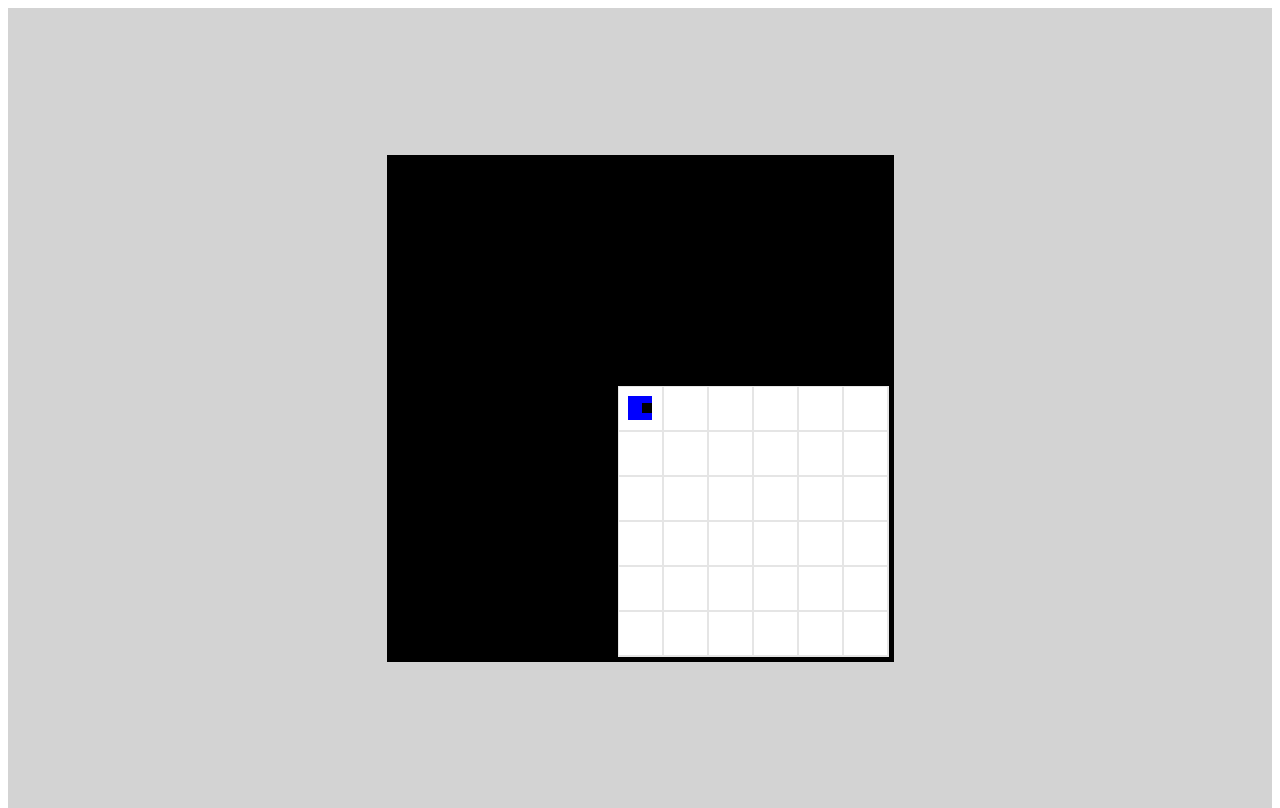
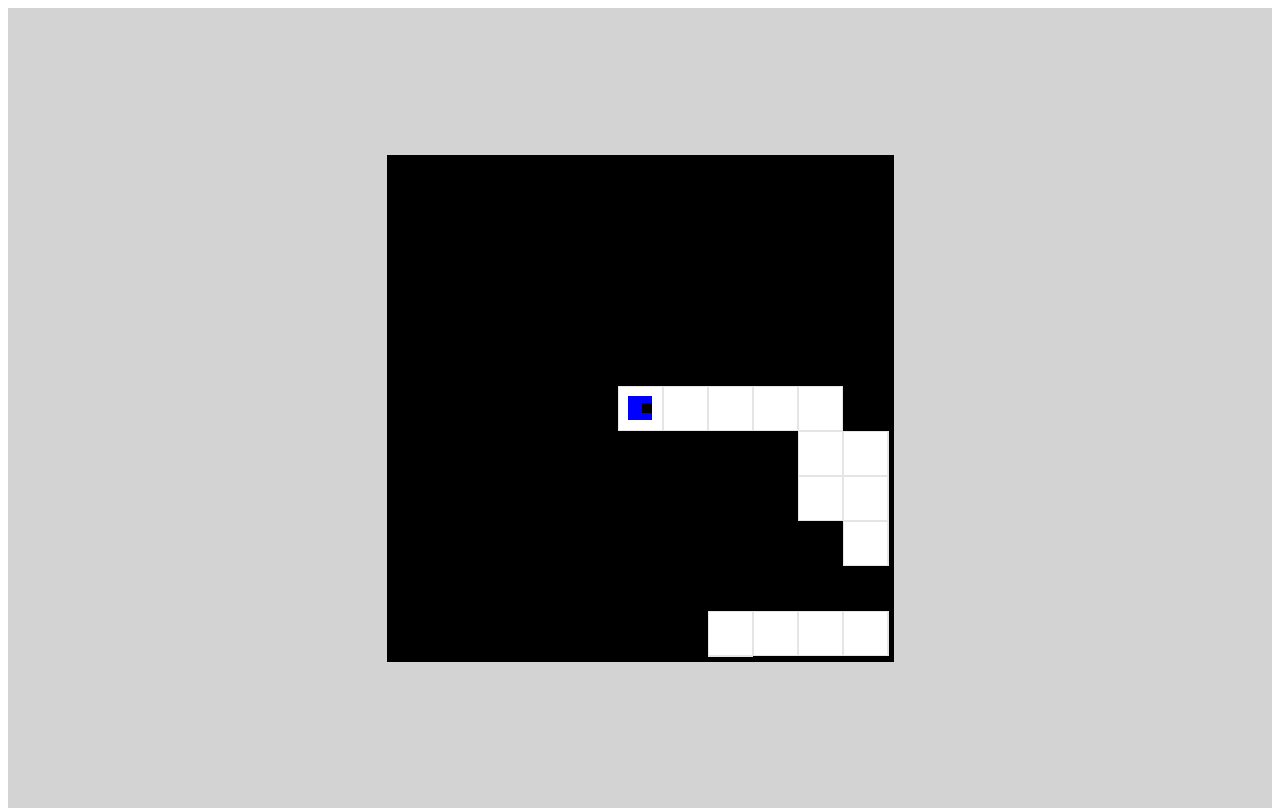
Before and after one commit to TimAstier/react-roguelike, a React (Create React App) app: page / in a window 1280 px wide. Built offline with nearby package versions, Linux system fonts and the light colour scheme.

Commit message:
feat: Cell background and basic map data

```diff
--- a/src/components/Cell.tsx
+++ b/src/components/Cell.tsx
@@ -2,9 +2,13 @@ import React from 'react';
 import styled from 'styled-components';
 
 import { CELL_WIDTH_IN_PIXELS } from '../constants/config';
-import { CellContent } from '../typings/cellContent';
+import { CellContent, CellTile } from '../typings/cell';
 import { MoveDirection } from '../typings/moveDirection';
 import Player from './Player';
+
+interface StylingProps {
+  backgroundColor: string;
+}
 
 const Wrapper = styled.div`
   border: solid 1px rgba(0, 0, 0, 0.1);
@@ -14,14 +18,16 @@ const Wrapper = styled.div`
   display: flex;
   justify-content: center;
   align-items: center;
+  background-color: ${(p: StylingProps) => p.backgroundColor};
 `;
 
 interface Props {
   content: CellContent;
   moveDirection: MoveDirection;
+  tile: CellTile;
 }
 
-const Cell: React.FC<Props> = ({ content, moveDirection }) => {
+const Cell: React.FC<Props> = ({ content, moveDirection, tile }) => {
   const renderContent = () => {
     if (content === 'Player') {
       return <Player moveDirection={moveDirection} />;
@@ -29,7 +35,9 @@ const Cell: React.FC<Props> = ({ content, moveDirection }) => {
     return null;
   };
 
-  return <Wrapper>{renderContent()}</Wrapper>;
+  const backgroundColor = tile === ' ' ? 'white' : 'black';
+
+  return <Wrapper backgroundColor={backgroundColor}>{renderContent()}</Wrapper>;
 };
 
 export default Cell;
--- a/src/components/Game.tsx
+++ b/src/components/Game.tsx
@@ -2,6 +2,7 @@ import React, { useEffect, useRef } from 'react';
 import { connect } from 'react-redux';
 
 import { ANIMATION_SPEED, PAUSE_TIME_BETWEEN_MOVES } from '../constants/config';
+import maps from '../data/maps';
 import { gameActions } from '../redux/game';
 import { MoveDirection } from '../typings/moveDirection';
 import { Position } from '../typings/position';
@@ -77,7 +78,7 @@ const Game: React.FC<Props> = ({ moveDirection, movePlayer, playerPosition }) =>
 
   return (
     <Viewport>
-      <Map playerPosition={playerPosition} moveDirection={moveDirection} />
+      <Map playerPosition={playerPosition} moveDirection={moveDirection} tiles={maps.intro} />
     </Viewport>
   );
 };
--- a/src/components/Map.tsx
+++ b/src/components/Map.tsx
@@ -3,7 +3,7 @@ import styled from 'styled-components';
 
 import { ANIMATION_SPEED } from '../constants/config';
 import { CELL_WIDTH_IN_PIXELS, GRID_HEIGHT, GRID_WIDTH } from '../constants/config';
-import { CellContent } from '../typings/cellContent';
+import { CellData, CellTile } from '../typings/cell';
 import { MoveDirection } from '../typings/moveDirection';
 import { Position } from '../typings/position';
 import Cell from './Cell';
@@ -29,18 +29,19 @@ const Wrapper = styled.div`
 interface Props {
   moveDirection: MoveDirection;
   playerPosition: Position;
+  tiles: CellTile[][];
 }
 
-const Map: React.FC<Props> = ({ moveDirection, playerPosition }) => {
+const Map: React.FC<Props> = ({ moveDirection, playerPosition, tiles }) => {
   const createMapContent = () => {
-    const mapContent: CellContent[][] = [];
+    const mapContent: CellData[][] = [];
     for (let i = 0; i < GRID_WIDTH; i += 1) {
       mapContent[i] = [];
       for (let j = 0; j < GRID_HEIGHT; j += 1) {
+        mapContent[i][j] = { content: 0, tile: ' ' };
+        mapContent[i][j].tile = tiles[i][j];
         if (i === playerPosition[0] && j === playerPosition[1]) {
-          mapContent[i][j] = 'Player';
-        } else {
-          mapContent[i][j] = 0;
+          mapContent[i][j].content = 'Player';
         }
       }
     }
@@ -51,7 +52,14 @@ const Map: React.FC<Props> = ({ moveDirection, playerPosition }) => {
     return createMapContent().map((row, posX) => {
       return row.map((column, posY) => {
         const position = `${posX}-${posY}`;
-        return <Cell key={position} content={column} moveDirection={moveDirection} />;
+        return (
+          <Cell
+            key={position}
+            content={column.content}
+            moveDirection={moveDirection}
+            tile={column.tile}
+          />
+        );
       });
     });
   };
--- /dev/null
+++ b/src/data/maps/index.ts
@@ -0,0 +1,7 @@
+import { intro } from './intro';
+
+const maps = {
+  intro,
+};
+
+export default maps;
--- /dev/null
+++ b/src/data/maps/intro.ts
@@ -0,0 +1,26 @@
+import { CellTile } from '../../typings/cell';
+
+// prettier-ignore
+
+export const intro: CellTile[][] = [
+  [' ', ' ', ' ', ' ', ' ', 'X', 'X', 'X', 'X', 'X', 'X', 'X', 'X', 'X', 'X', 'X', 'X', 'X', ' ', 'X'],
+  ['X', 'X', 'X', 'X', ' ', ' ', ' ', 'X', 'X', 'X', 'X', 'X', 'X', 'X', 'X', 'X', 'X', ' ', ' ', ' '],
+  ['X', 'X', 'X', 'X', ' ', ' ', ' ', ' ', 'X', 'X', 'X', 'X', 'X', 'X', 'X', 'X', 'X', ' ', ' ', ' '],
+  ['X', 'X', 'X', 'X', 'X', ' ', ' ', ' ', 'X', 'X', 'X', 'X', 'X', 'X', 'X', 'X', 'X', ' ', ' ', ' '],
+  ['X', 'X', 'X', 'X', 'X', 'X', 'X', ' ', 'X', 'X', 'X', ' ', ' ', 'X', 'X', 'X', 'X', ' ', ' ', ' '],
+  ['X', 'X', ' ', ' ', ' ', ' ', ' ', ' ', ' ', ' ', ' ', ' ', ' ', ' ', ' ', ' ', 'X', ' ', ' ', ' '],
+  ['X', 'X', ' ', 'X', 'X', 'X', 'X', ' ', 'X', 'X', 'X', ' ', ' ', 'X', 'X', ' ', 'X', ' ', ' ', ' '],
+  ['X', 'X', ' ', ' ', ' ', 'X', ' ', ' ', ' ', 'X', 'X', 'X', 'X', 'X', ' ', ' ', ' ', ' ', ' ', ' '],
+  ['X', 'X', 'X', 'X', ' ', 'X', ' ', ' ', ' ', 'X', 'X', ' ', ' ', ' ', ' ', ' ', ' ', ' ', ' ', ' '],
+  ['X', 'X', ' ', ' ', ' ', 'X', ' ', ' ', ' ', 'X', 'X', ' ', ' ', ' ', ' ', ' ', ' ', ' ', ' ', ' '],
+  ['X', 'X', ' ', 'X', 'X', 'X', 'X', 'X', 'X', 'X', 'X', ' ', ' ', ' ', ' ', ' ', ' ', ' ', ' ', ' '],
+  ['X', 'X', ' ', 'X', 'X', 'X', 'X', 'X', 'X', 'X', ' ', ' ', ' ', ' ', ' ', ' ', ' ', ' ', ' ', ' '],
+  ['X', 'X', ' ', 'X', 'X', 'X', 'X', 'X', 'X', 'X', ' ', ' ', ' ', ' ', ' ', ' ', ' ', ' ', ' ', ' '],
+  ['X', ' ', ' ', ' ', 'X', 'X', 'X', 'X', 'X', ' ', ' ', ' ', ' ', ' ', ' ', ' ', ' ', ' ', ' ', ' '],
+  [' ', ' ', ' ', ' ', ' ', 'X', 'X', 'X', ' ', ' ', ' ', ' ', ' ', ' ', ' ', ' ', ' ', ' ', ' ', 'X'],
+  [' ', ' ', 'X', ' ', ' ', 'X', 'X', 'X', ' ', ' ', ' ', ' ', ' ', ' ', ' ', ' ', ' ', ' ', 'X', 'X'],
+  [' ', ' ', 'X', ' ', ' ', 'X', 'X', 'X', ' ', ' ', ' ', ' ', ' ', ' ', ' ', ' ', ' ', 'X', 'X', 'X'],
+  [' ', ' ', 'X', ' ', ' ', 'X', 'X', 'X', ' ', ' ', ' ', ' ', ' ', ' ', ' ', ' ', 'X', 'X', 'X', 'X'],
+  [' ', ' ', 'X', ' ', ' ', 'X', 'X', ' ', ' ', ' ', ' ', ' ', ' ', ' ', ' ', 'X', 'X', 'X', 'X', 'X'],
+  ['X', ' ', 'X', ' ', ' ', ' ', ' ', ' ', ' ', ' ', ' ', ' ', ' ', ' ', 'X', 'X', 'X', 'X', 'X', 'X'],
+];
--- /dev/null
+++ b/src/typings/cell.ts
@@ -0,0 +1,7 @@
+export type CellContent = 0 | 'Player';
+export type CellTile = ' ' | 'X';
+
+export interface CellData {
+  content: CellContent;
+  tile: CellTile;
+}
--- a/src/typings/cellContent.ts
+++ /dev/null
@@ -1 +0,0 @@
-export type CellContent = 0 | 'Player';
```
